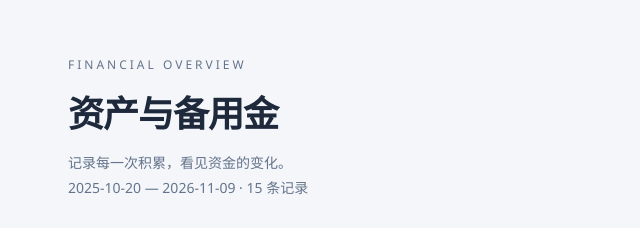
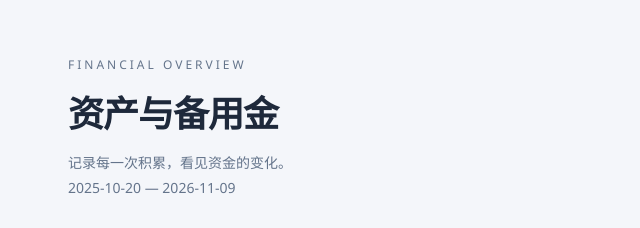
Before and after one commit to liuying1129/financial-situation, a plain HTML site: page index.html in a window 1280 px wide. Shown: the top 228 px of the page, 0-640 px from the left. Drawn offline with Linux system fonts and the light colour scheme.

Commit message:
Update footer and date range text in index.html
Removed footer text and adjusted date range display.

```diff
--- a/index.html
+++ b/index.html
@@ -2,8 +2,8 @@
 <html lang="zh-CN">
 <head>
   <meta charset="utf-8">
-	<!-- Edge 模式通知 Windows Internet Explorer 以最高级别的可用模式显示内容 -->
-	<meta http-equiv="X-UA-Compatible" content="IE=edge">
+  <!-- Edge 模式通知 Windows Internet Explorer 以最高级别的可用模式显示内容 -->
+  <meta http-equiv="X-UA-Compatible" content="IE=edge">
   <meta name="viewport" content="width=device-width, initial-scale=1">
 
   <title>资产与备用金 · 趋势记录</title>
@@ -70,7 +70,6 @@
       </div>
       <div class="footnote">金额单位：人民币元，纵轴以万元显示。将鼠标移至数据点或轻触图表可查看具体金额；键盘 Tab 可选中数据点。备用金从首条记录日期开始展示。</div>
     </section>
-    <footer>每一笔记录，都是积累的足迹。</footer>
   </main>
   <script>
     // ===== 数据维护区：以后只需修改下面两组数据，刷新网页即可。 =====
@@ -108,7 +107,7 @@
     const chart = document.getElementById('chart');
     const svg = document.getElementById('plot');
     const tooltip = document.getElementById('tooltip');
-    document.getElementById('date-range').textContent = dates.length ? `${dates[0]} — ${dates.at(-1)} · ${all.length} 条记录` : '暂无记录';
+    document.getElementById('date-range').textContent = dates.length ? `${dates[0]} — ${dates.at(-1)}` : '暂无记录';
     document.getElementById('summary').innerHTML = series.map(s => {
 	  const title = s.listName || s.name;
       const rows = [...s.data].reverse().map(d => `<tr><td>${d.date}</td><td>${money(d.amount)}</td></tr>`).join('');
```
